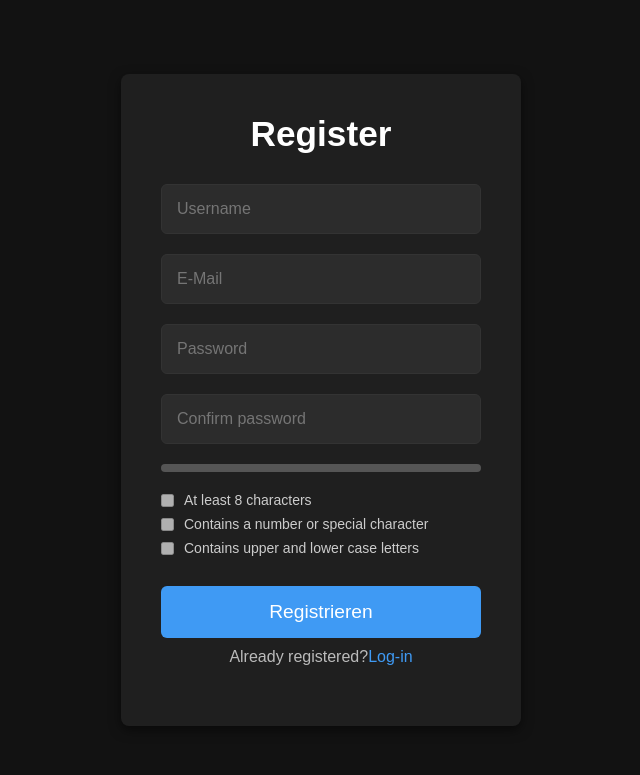
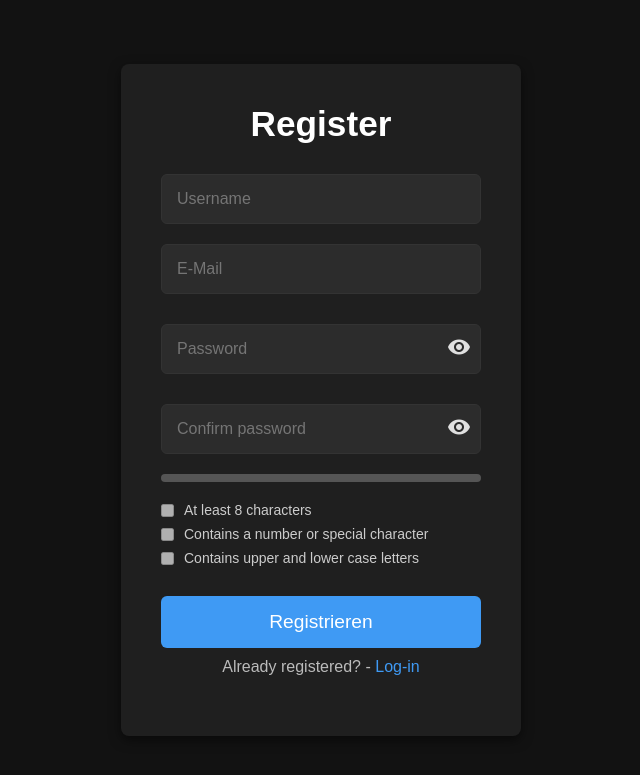
Before and after one commit to MarsgameJu/WindCloud, a Flask app: page /register in a window 1280 px wide. Shown: the top 775 px of the page, without its empty margins (319-959 px from the left). Run offline with Flask 3, Linux system fonts and the light colour scheme.

Commit message:
adding password visibility toggle

```diff
--- a/static/password-check.js
+++ b/static/password-check.js
@@ -1,33 +1,27 @@
+document.addEventListener("DOMContentLoaded", function() {
+    // Registrierung-spezifische Events nur anhängen, wenn #password vorhanden ist
+    if (document.getElementById('password')) {
         document.getElementById('password-form').addEventListener('submit', function(event) {
-    event.preventDefault(); // Verhindert das Absenden des Formulars, damit wir zuerst validieren
-
+            event.preventDefault();
             const password = document.getElementById('password').value;
             const confirmPassword = document.getElementById('confirm-password').value;
-
-    // Kriterien für Passwort
             const lengthCriteria = password.length >= 8;
             const numberOrSpecialCharCriteria = /[0-9!@#$%^&*(),.?":{}|<>]/.test(password);
             const caseCriteria = /[a-z]/.test(password) && /[A-Z]/.test(password);
-
-    // Überprüfung der Passwortbedingungen
             if (password !== confirmPassword) {
                 flashMessage('Passwords do not match!', 'danger');
                 console.log('Passwords do not match!');
-        return; // Verhindert das Absenden des Formulars
+                return;
             }
-
             if (!lengthCriteria || !numberOrSpecialCharCriteria || !caseCriteria) {
                 flashMessage('Password does not meet all requirements!', 'danger');
                 console.log('Password does not meet all requirements!');
-        return; // Verhindert das Absenden des Formulars
+                return;
             }
-
-    // Wenn alle Bedingungen erfüllt sind, das Formular absenden (kann nach erfolgreicher Validierung gemacht werden)
             flashMessage('Passwords are valid!', 'success');
             console.log('Passwords are valid!');
-    this.submit(); // Formular wird tatsächlich abgeschickt
+            this.submit();
         });
-
 
         document.getElementById('password').addEventListener('input', function () {
             const password = this.value;
@@ -35,60 +29,54 @@ document.getElementById('password').addEventListener('input', function () {
             const progressBar = document.getElementById('password-progress');
             const requirements = document.querySelectorAll('.requirement input');
             const submitBtn = document.getElementById('submit-btn');
-
-    // Passwortstärke prüfen
             const lengthCriteria = password.length >= 8;
             const numberOrSpecialCharCriteria = /[0-9!@#$%^&*(),.?":{}|<>]/.test(password);
             const caseCriteria = /[a-z]/.test(password) && /[A-Z]/.test(password);
-
             let fulfilledConditions = 0;
             if (lengthCriteria) fulfilledConditions++;
             if (numberOrSpecialCharCriteria) fulfilledConditions++;
             if (caseCriteria) fulfilledConditions++;
-
             const strengthPercentage = (fulfilledConditions / 3) * 100;
             progressBar.style.width = `${strengthPercentage}%`;
-
-    if (password.length === 0) {
-        progressBar.style.backgroundColor = 'transparent';
-    } else if (fulfilledConditions === 1) {
-        progressBar.style.backgroundColor = '#ff4c4c';
-    } else if (fulfilledConditions === 2) {
-        progressBar.style.backgroundColor = '#ffbf00';
-    } else if (fulfilledConditions === 3) {
-        progressBar.style.backgroundColor = '#4caf50';
-    }
-
-    // Anforderungen anzeigen
+            progressBar.style.backgroundColor = password.length === 0 ? 'transparent' :
+                fulfilledConditions === 1 ? '#ff4c4c' :
+                fulfilledConditions === 2 ? '#ffbf00' : '#4caf50';
             requirements[0].checked = lengthCriteria;
             requirements[1].checked = numberOrSpecialCharCriteria;
             requirements[2].checked = caseCriteria;
-
-    // Passwort bestätigen prüfen
-    if (password === confirmPassword && lengthCriteria && numberOrSpecialCharCriteria && caseCriteria) {
-        submitBtn.disabled = false;
-    } else {
-        submitBtn.disabled = true;
-    }
+            submitBtn.disabled = !(password === confirmPassword && lengthCriteria && numberOrSpecialCharCriteria && caseCriteria);
         });
 
         document.getElementById('confirm-password').addEventListener('input', function () {
             const password = document.getElementById('password').value;
             const confirmPassword = this.value;
             const submitBtn = document.getElementById('submit-btn');
-
-    // Passwortbestätigung prüfen
             if (password === confirmPassword) {
-        this.setCustomValidity(""); // Keine Fehlermeldung
+                this.setCustomValidity("");
             } else {
-        this.setCustomValidity("Passwords do not match!"); // Fehlermeldung
+                this.setCustomValidity("Passwords do not match!");
                 flashMessage('Passwords do not match!', 'warning');
                 console.log('Passwords do not match!');
             }
+            submitBtn.disabled = !(password === confirmPassword && password.length >= 8);
+        });
+    }
 
-    if (password === confirmPassword && password.length >= 8) {
-        submitBtn.disabled = false;
+    // Toggle-Passwort (für Registrierung & Login) – beide Seiten haben .toggle-password
+    const toggleButtons = document.querySelectorAll(".toggle-password");
+    toggleButtons.forEach(function(button) {
+        button.addEventListener("click", function() {
+            const targetId = button.getAttribute("data-target");
+            const passwordField = document.getElementById(targetId);
+            if (passwordField) {
+                if (passwordField.type === "password") {
+                    passwordField.type = "text";
+                    button.innerHTML = '<span class="material-icons">visibility_off</span>';
                 } else {
-        submitBtn.disabled = true;
+                    passwordField.type = "password";
+                    button.innerHTML = '<span class="material-icons">visibility</span>';
+                }
             }
         });
+    });
+});
--- a/static/style.css
+++ b/static/style.css
@@ -320,3 +320,30 @@ input[type="submit"] {
 input[type="submit"]:hover {
     background-color: #3578e5;
 }
+
+.password-wrapper {
+    position: relative;
+    margin: 10px 0;
+}
+
+.password-wrapper input[type="password"] {
+    width: 100%;
+    padding-right: 40px; /* Platz für das Icon */
+}
+
+.password-wrapper .toggle-password {
+    position: absolute;
+    right: 10px;
+    top: 50%;
+    transform: translateY(-50%);
+    border: none;
+    background: transparent;
+    color: #e0e0e0;
+    font-size: 1.2em;
+    cursor: pointer;
+    padding: 0;
+}
+
+.password-wrapper .toggle-password:hover {
+    color: #3f9af4;
+}
--- a/templates/dashboard.html
+++ b/templates/dashboard.html
@@ -13,7 +13,7 @@
             <h1 class="header-title">Dashboard</h1>
             <div class="search-container">
                 <span class="material-icons">search</span>
-                <input type="search" placeholder="Search cards...">     <!-- type="text falls komisch aussieht" -->
+                <input type="search" placeholder="Search cards...">
             </div>
         </div>
         <div class="header-actions">
--- a/templates/register.html
+++ b/templates/register.html
@@ -4,6 +4,7 @@
     <meta charset="UTF-8">
     <meta name="viewport" content="width=device-width, initial-scale=1.0">
     <title>Registrierung</title>
+    <link href="https://fonts.googleapis.com/icon?family=Material+Icons" rel="stylesheet">
     <link rel="stylesheet" href="{{ url_for('static', filename='style.css') }}">
 </head>
 <body>
@@ -24,9 +25,19 @@
             <input type="text" name="username" placeholder="Username" required>
             <input type="email" name="email" placeholder="E-Mail" required>
 
-            <input type="password" id="password" name="password" placeholder="Password" required>
+            <div class="password-wrapper">
+                <input type="password" id="password" name="password" placeholder="Password" required>
+                <button type="button" class="toggle-password" data-target="password" aria-label="Toggle Password">
+                    <span class="material-icons">visibility</span>
+                </button>
+            </div>
 
-            <input type="password" id="confirm-password" name="confirm-password" placeholder="Confirm password" required>
+            <div class="password-wrapper">
+                <input type="password" id="confirm-password" name="confirm-password" placeholder="Confirm password" required>
+                <button type="button" class="toggle-password" data-target="confirm-password" aria-label="Toggle Password">
+                    <span class="material-icons">visibility</span>
+                </button>
+            </div>
 
             <div id="password-strength-bar" class="password-strength-bar">
                 <div id="password-progress" class="password-progress"></div>
@@ -52,7 +63,7 @@
             <input type="submit" id="submit-btn" value="Registrieren" disabled>
         </form>
 
-        <p>Already registered?<a href="{{ url_for('login') }}">Log-in</a></p>
+        <p>Already registered? - <a href="{{ url_for('login') }}">Log-in</a></p>
     </div>
 
     <script src="{{ url_for('static', filename='flash-message.js') }}"></script>
```
Also changed, not shown: templates/login.html (+7 -1 lines), README.md. Lines whose indentation alone changed are shown as unchanged.
